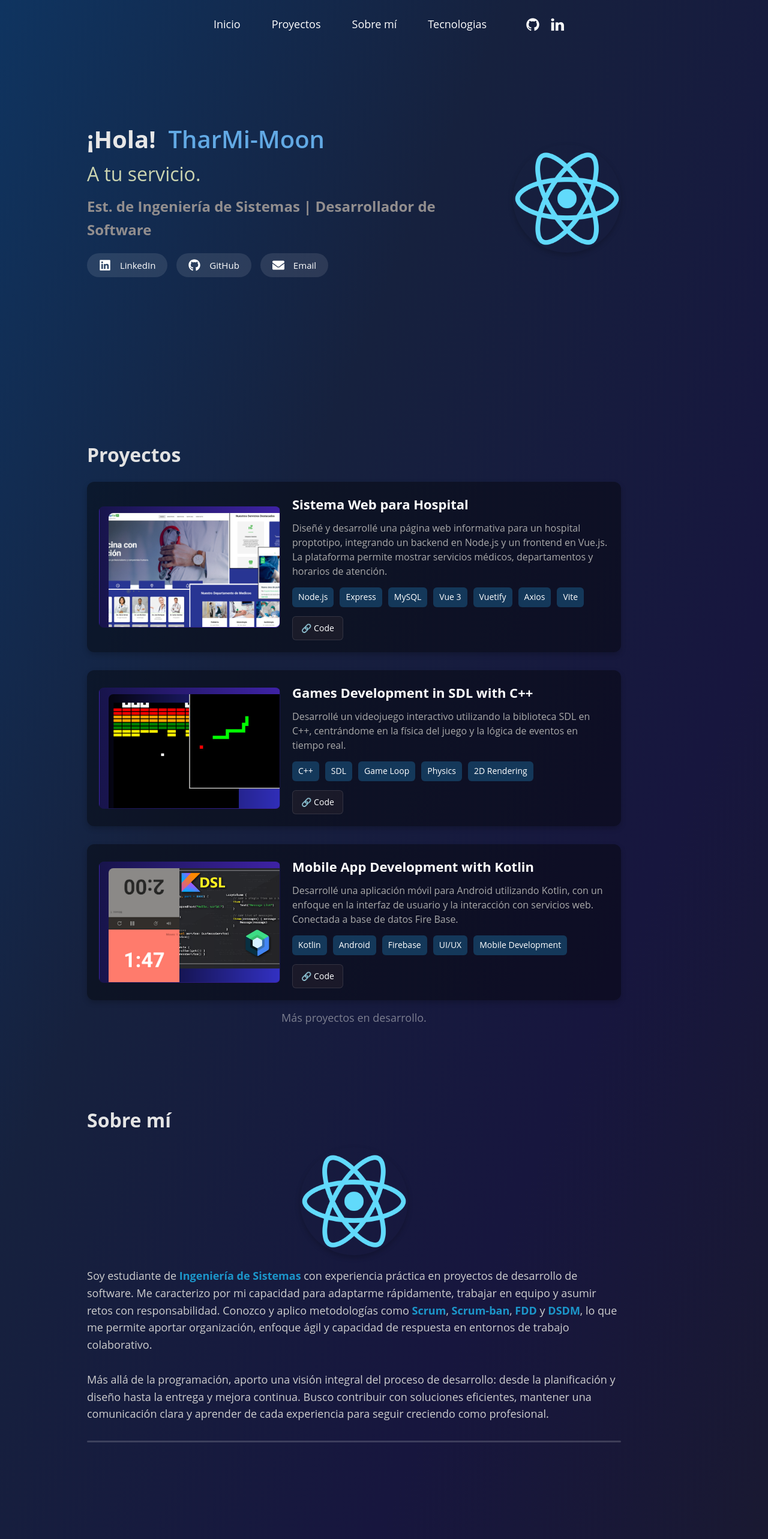
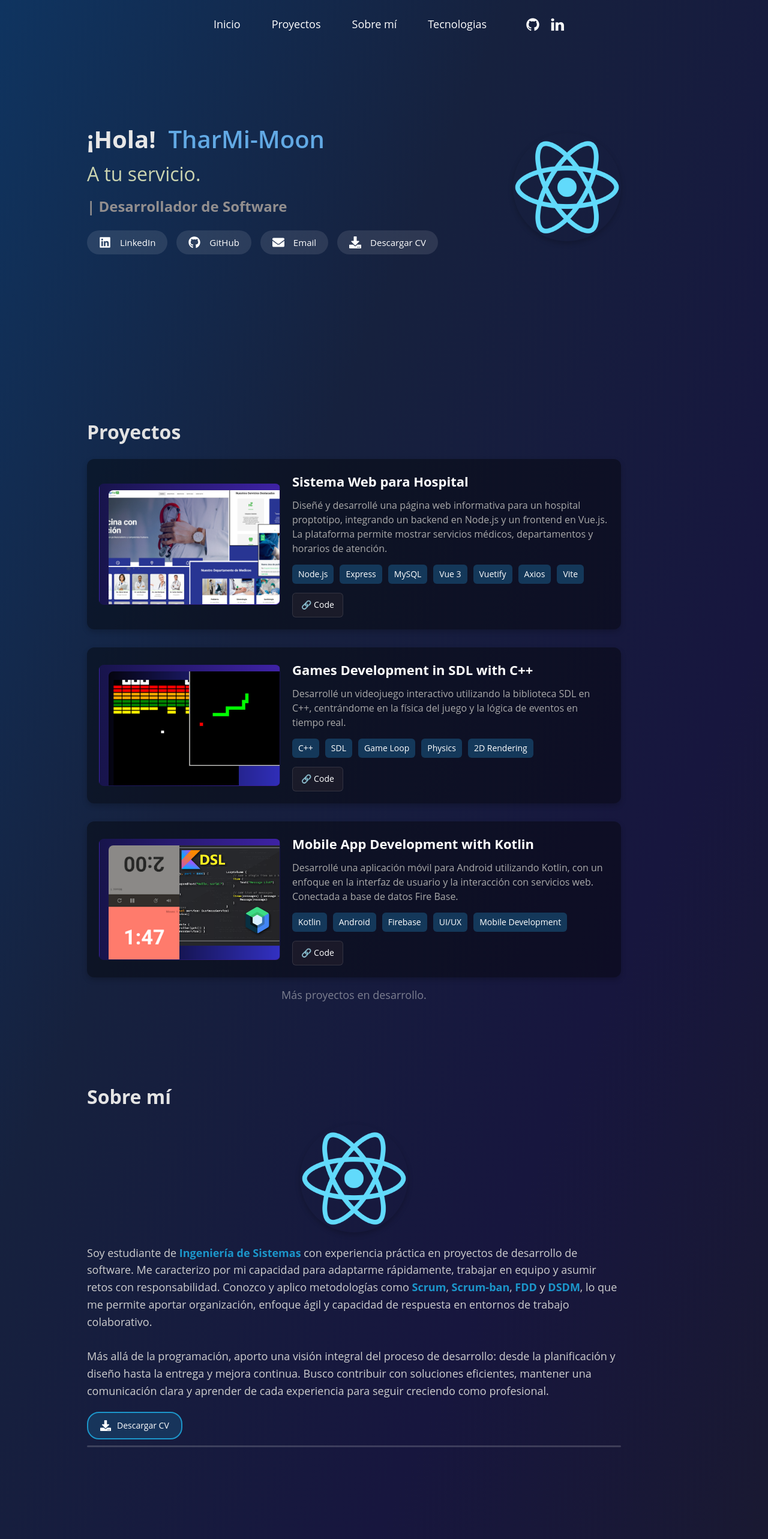
Before and after one commit to efrainsalzar/portfolio_my, a React (Create React App) app: page / in a window 1280 px wide. Shown: the top 2565 px of the page at 60% size. Built offline with nearby package versions, Linux system fonts and the light colour scheme.

Commit message:
add curriculum vt
se añadio un boton de descarga para el currixulum en la presentacion y en la descripcion

```diff
--- a/src/components/About.css
+++ b/src/components/About.css
@@ -73,6 +73,33 @@
   font-weight: bold;
 }
 
+/* Botón de descarga del CV */
+.download-button {
+  display: inline-flex;
+  align-items: center;
+  gap: 10px;
+  font-size: 14px;
+  color: #fff;
+  text-decoration: none;
+  background: rgba(28, 150, 202, 0.2);
+  border: 2px solid #1c96ca;
+  padding: 10px 20px;
+  border-radius: 20px;
+  transition: all 0.3s ease;
+  /* margin-top: 5px; */
+  font-weight: 500;
+}
+
+.download-button:hover {
+  background: rgba(28, 150, 202, 0.4);
+  /* transform: scale(1.05); */
+  /* box-shadow: 0 4px 12px rgba(28, 150, 202, 0.3); */
+}
+
+.download-button svg {
+  font-size: 18px;
+}
+
 
 /* Responsive */
 @media (max-width: 992px) {
--- a/src/components/About.js
+++ b/src/components/About.js
@@ -1,4 +1,5 @@
 import React from "react";
+import { FaDownload } from "react-icons/fa";
 import "./About.css";
 import profilePic from "../assets/logo512.png";
 
@@ -36,6 +37,9 @@ function About() {
             mantener una comunicación clara y aprender de cada experiencia para
             seguir creciendo como profesional.
           </p>
+          <a href="/cv.pdf" download="TharMi-Moon_CV.pdf" className="download-button">
+            <FaDownload /> Descargar CV
+          </a>
         </div>
         <hr className="linea-horizontal"></hr>
       </div>
--- a/src/components/Home.js
+++ b/src/components/Home.js
@@ -1,5 +1,5 @@
-import React from 'react';
-import { FaLinkedin, FaGithub, FaEnvelope } from 'react-icons/fa';
+// import React from 'react';
+import { FaLinkedin, FaGithub, FaEnvelope, FaDownload } from 'react-icons/fa';
 import './Home.css';
 import profilePic from '../assets/logo512.png';
 
@@ -10,10 +10,10 @@ function Home() {
       <div className="home-content">
         <h1>
           <span className="saludo">¡Hola!</span>
-          <span className="nombre">&nbsp;&nbsp;TharMi-Moon</span><br/>
+          <span className="nombre">&nbsp;&nbsp;TharMi-Moon</span><br />
           <span className="presentacion">A tu servicio.</span>
         </h1>
-        <h2>Est. de Ingeniería de Sistemas | Desarrollador de Software</h2>
+        <h2>| Desarrollador de Software</h2>
 
         {/* Enlaces a redes sociales */}
         <div className="social-buttons">
@@ -29,6 +29,11 @@ function Home() {
             className="social-link email">
             <FaEnvelope /> Email
           </a>
+          <a href="/C_V_efrain.pdf"
+            download="TharMi-Moon_CV.pdf"
+            className="social-link download">
+            <FaDownload /> Descargar CV
+          </a>
         </div>
       </div>
 
```
Also changed, not shown: 1 other file (tests, documents, lock files or other folders).
